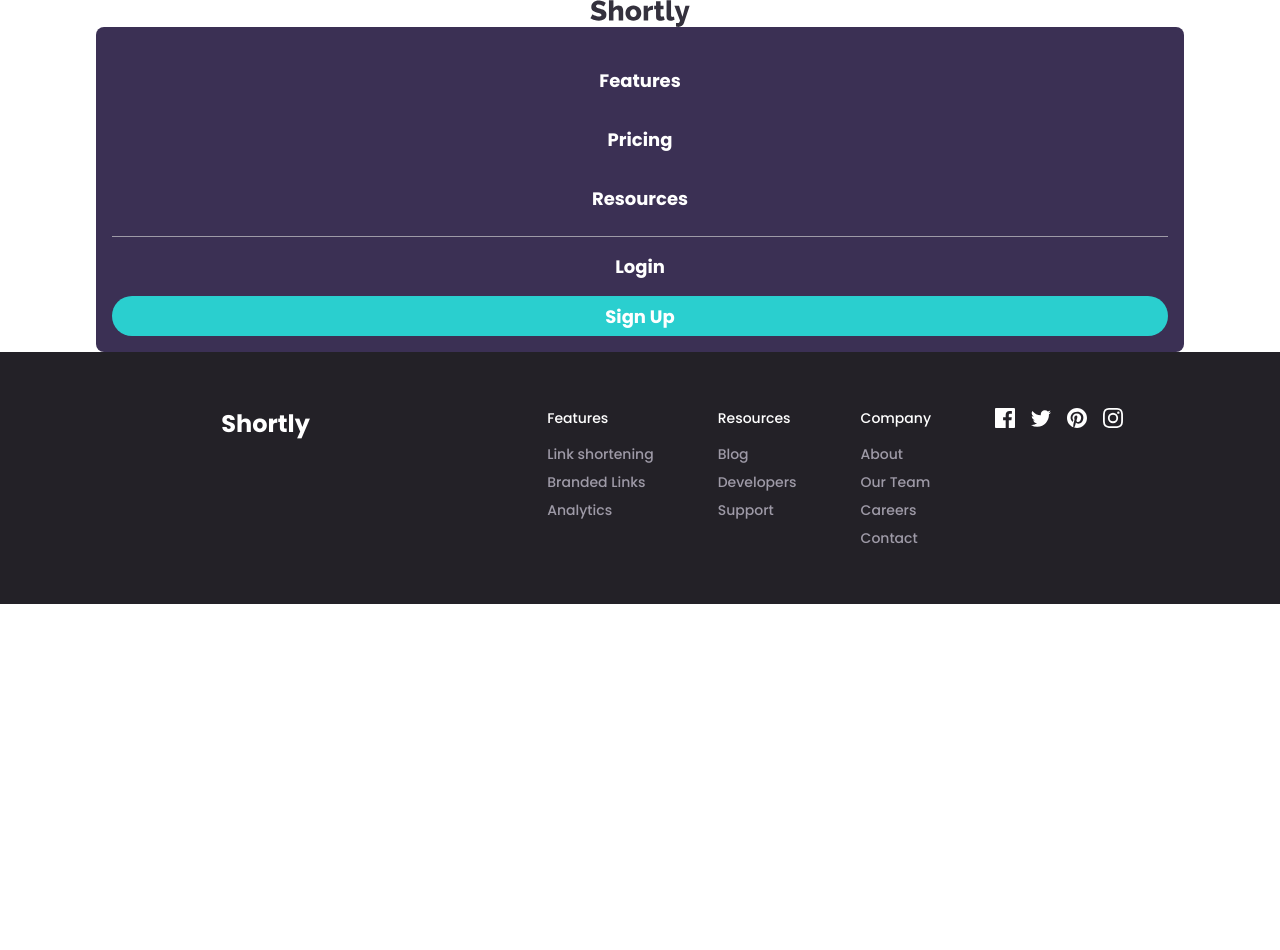
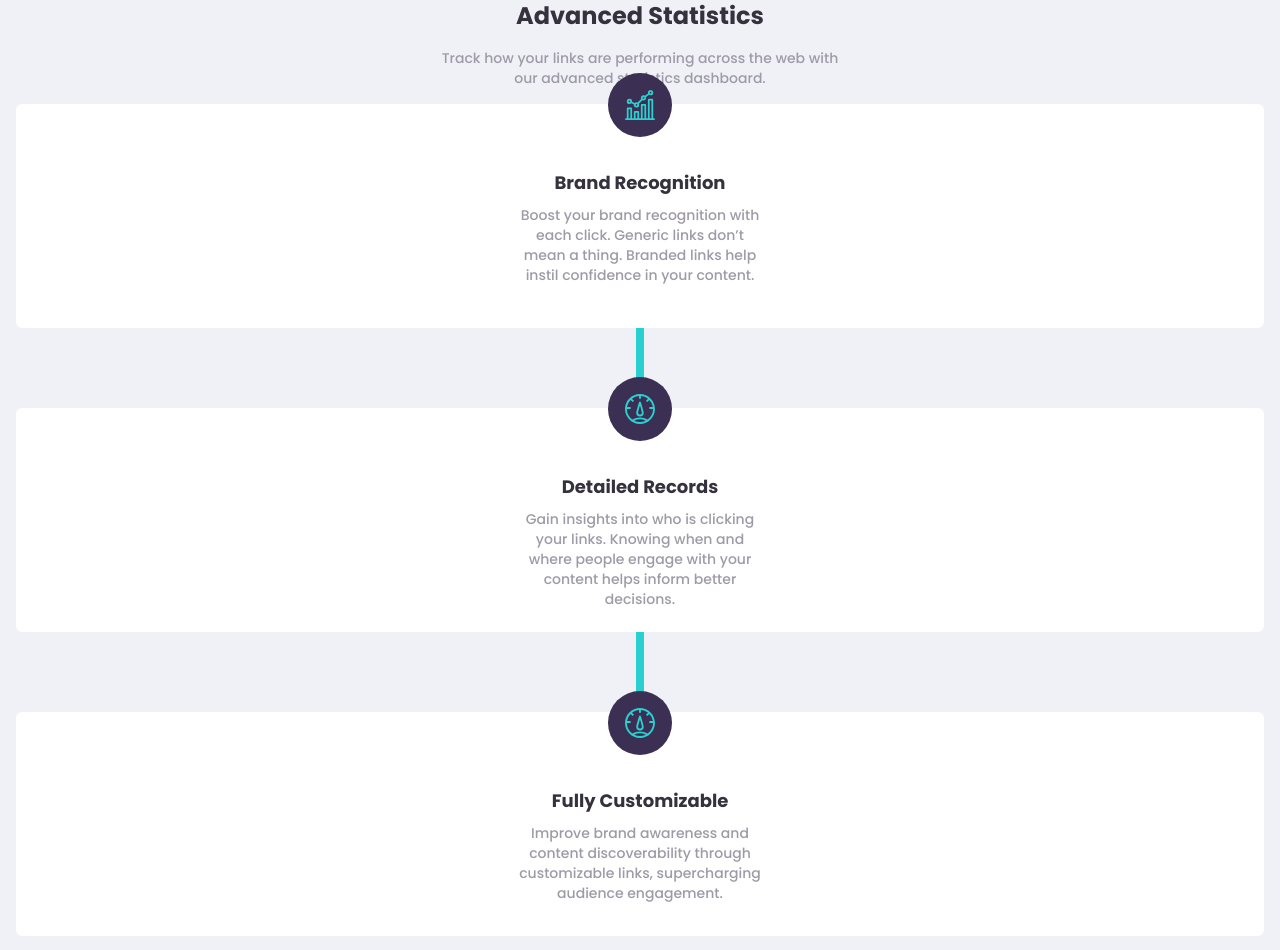
Before and after one commit to Heliandro1/url-shortening-api-master, a Next.js app: page / in a window 1280 px wide. Shown: the top 950 px of the page. Before the commit the page ends 800 px from the top, so only its background shows below. Built offline with nearby package versions, Linux system fonts and the light colour scheme.

Commit message:
feat: adding cards section component

```diff
--- /dev/null
+++ b/src/app/components/CardsSection/index.tsx
@@ -0,0 +1,70 @@
+import Image from "next/image";
+
+export const CardsSection = () => {
+	return (
+		<section className="w-full flex flex-col items-center justify-center px-4 my-4">
+			<div className="bg-white rounded-md flex flex-col items-center justify-center h-56 px-4 w-full">
+				<div className="bg-custom-dark-violet w-16 h-16 rounded-[50%] flex items-center justify-center mt-[-75px] mb-8">
+					<Image
+						src="/images/icon-brand-recognition.svg"
+						alt="Brand recognition"
+						width={30}
+						height={30}
+					/>
+				</div>
+				<div className="flex flex-col items-center justify-center gap-2">
+					<h1 className="text-lg text-custom-very-dark-blue font-bold">
+						Brand Recognition
+					</h1>
+					<p className="text-sm text-custom-grayish-violet text-center w-[27ch]">
+						Boost your brand recognition with each click. Generic
+						links don’t mean a thing. Branded links help instil
+						confidence in your content.
+					</p>
+				</div>
+			</div>
+			<div className="h-20 bg-custom-cyan w-2" />
+			<div className="bg-white rounded-md flex flex-col items-center justify-center h-56 px-4 w-full">
+				<div className="bg-custom-dark-violet w-16 h-16 rounded-[50%] flex items-center justify-center mt-[-55px] mb-8">
+					<Image
+						src="/images/icon-detailed-records.svg"
+						alt="Detailed Records"
+						width={30}
+						height={30}
+					/>
+				</div>
+				<div className="flex flex-col items-center justify-center gap-2">
+					<h1 className="text-lg text-custom-very-dark-blue font-bold">
+						Detailed Records
+					</h1>
+					<p className="text-sm text-custom-grayish-violet text-center w-[27ch]">
+						Gain insights into who is clicking your links. Knowing
+						when and where people engage with your content helps
+						inform better decisions.
+					</p>
+				</div>
+			</div>
+			<div className="h-20 bg-custom-cyan w-2" />
+			<div className="bg-white rounded-md flex flex-col items-center justify-center h-56 px-4 w-full">
+				<div className="bg-custom-dark-violet w-16 h-16 rounded-[50%] flex items-center justify-center mt-[-55px] mb-8">
+					<Image
+						src="/images/icon-detailed-records.svg"
+						alt="Detailed Records"
+						width={30}
+						height={30}
+					/>
+				</div>
+				<div className="flex flex-col items-center justify-center gap-2">
+					<h1 className="text-lg text-custom-very-dark-blue font-bold">
+						Fully Customizable
+					</h1>
+					<p className="text-sm text-custom-grayish-violet text-center w-[27ch]">
+						Improve brand awareness and content discoverability
+						through customizable links, supercharging audience
+						engagement.
+					</p>
+				</div>
+			</div>
+		</section>
+	);
+};
--- a/src/app/components/footer/index.jsx
+++ b/src/app/components/footer/index.jsx
@@ -3,7 +3,7 @@ import Link from "next/link";
 
 export const Footer = () => {
 	return (
-		<footer className="bg-custom-very-dark-violet text-white w-screen flex flex-col gap-8 py-14 md:flex-row md:px-4 lg:gap-0 lg:justify-start">
+		<footer className="bg-custom-very-dark-violet text-white w-full flex flex-col gap-8 py-14 md:flex-row md:px-4 lg:gap-0 lg:justify-start">
 			<section className="w-full flex items-center justify-center md:items-start md:min-w-[24%] lg:min-w-[40%] lg:w-auto">
 				<h1 className="text-2xl font-bold text-center">Shortly</h1>
 			</section>
--- a/src/app/page.tsx
+++ b/src/app/page.tsx
@@ -1,9 +1,35 @@
 import { Header } from "./components/Header";
 import { Footer } from "./components/Footer";
+import Link from "next/link";
+import { CardsSection } from "./components/CardsSection";
+
 export default function Home() {
 	return (
 		<>
-			<Header />
+			{/* <Header /> */}
+			<main className="w-full bg-[#F0F1F6]">
+				<section className="w-full flex flex-col items-center justify-center gap-4">
+					<h1 className="text-2xl text-custom-very-dark-blue font-bold">
+						Advanced Statistics
+					</h1>
+					<p className="text-sm text-custom-grayish-violet text-center w-[30ch] lg:w-[45ch]">
+						Track how your links are performing across the web with
+						our advanced statistics dashboard.
+					</p>
+				</section>
+				<CardsSection />
+				<section className="flex flex-col items-center justify-center text-white h-60 bg-blend-color-dodge bg-custom-dark-violet bg-cover bg-no-repeat bg-custom-mobile gap-4 md:bg-custom-desktop">
+					<h1 className="text-2xl font-bold">
+						Boost your links today
+					</h1>
+					<Link
+						href="#"
+						className="bg-custom-cyan rounded-3xl flex items-center justify-center p-4 font-bold w-44 h-12"
+					>
+						Get started
+					</Link>
+				</section>
+			</main>
 			<Footer />
 		</>
 	);
--- a/tailwind.config.ts
+++ b/tailwind.config.ts
@@ -9,9 +9,8 @@ const config: Config = {
 	theme: {
 		extend: {
 			backgroundImage: {
-				"gradient-radial": "radial-gradient(var(--tw-gradient-stops))",
-				"gradient-conic":
-					"conic-gradient(from 180deg at 50% 50%, var(--tw-gradient-stops))",
+				"custom-mobile": "url('/images/bg-boost-mobile.svg')",
+				"custom-desktop": "url('/images/bg-boost-desktop.svg')",
 			},
 			colors: {
 				"custom-dark-violet": "hsl(257, 27%, 26%)",
```
